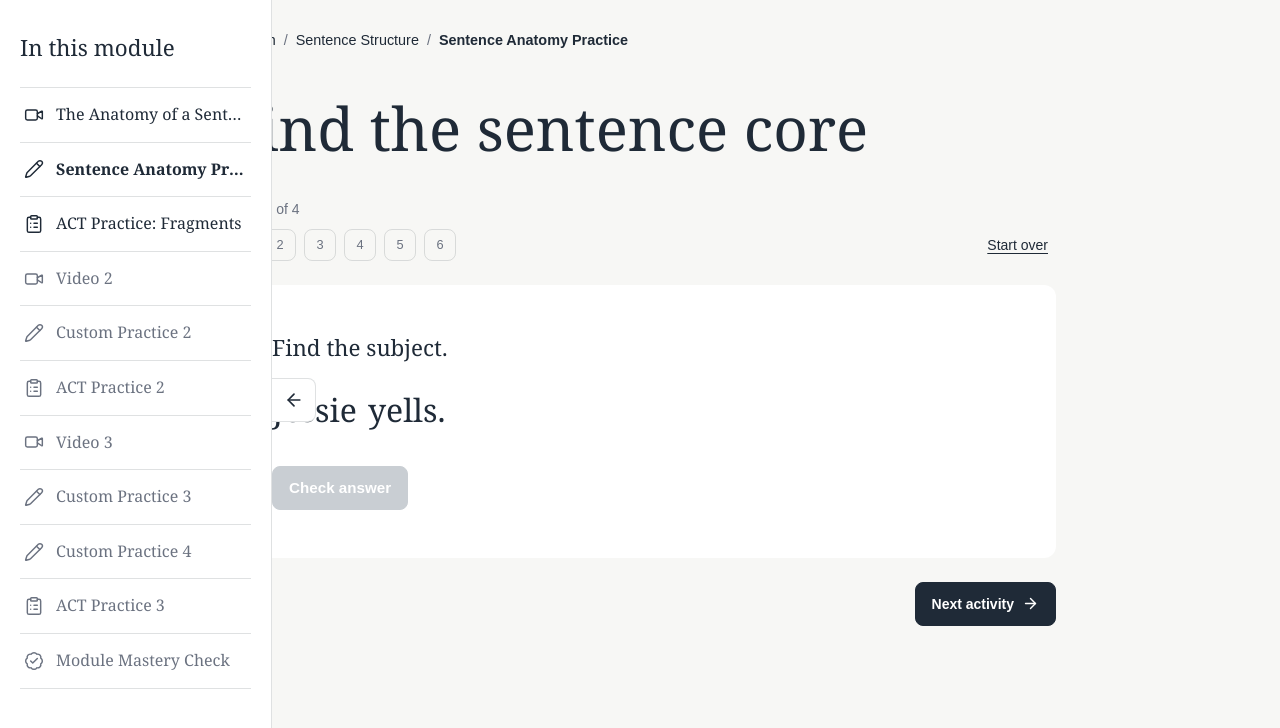
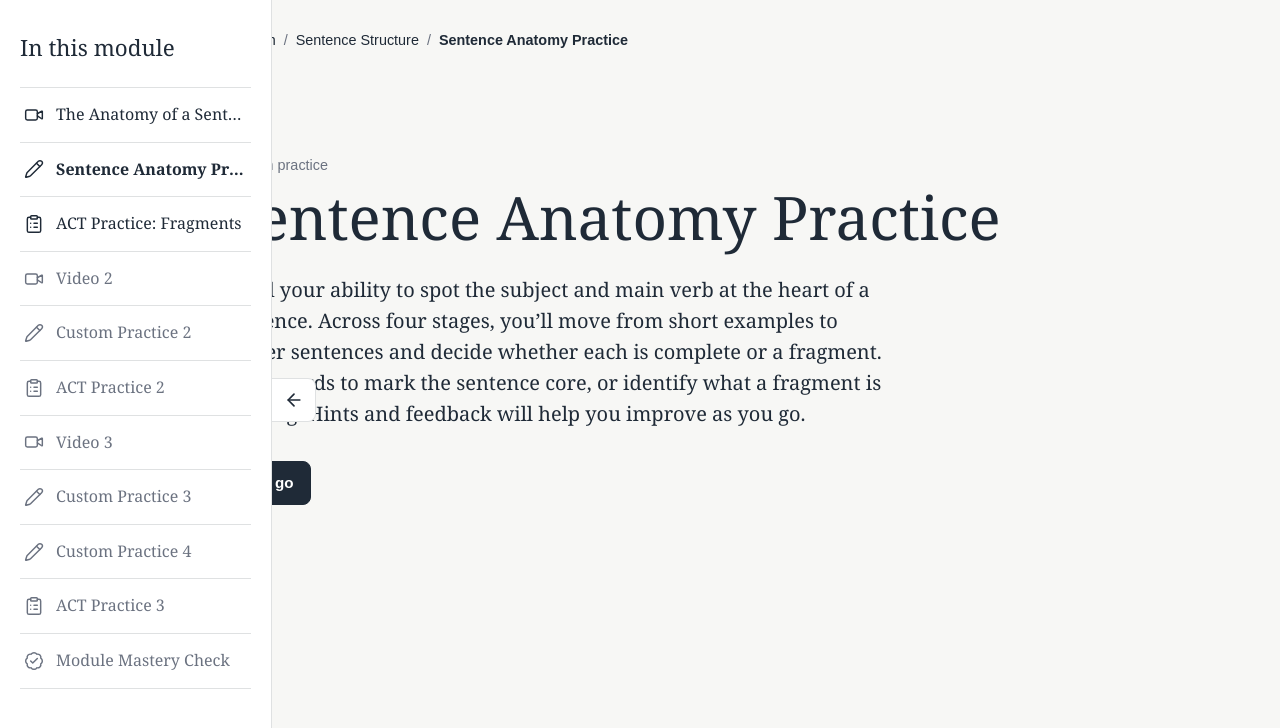
Before and after one commit to matt-mcwilliams/act-software-course, a Next.js app: page /courses/act-english/modules/sentence-structure/activities/eng-ss-anatomy-practice in a window 1280 px wide. Shown: the top 728 px of the page. Built offline with nearby package versions, Linux system fonts and the light colour scheme.

Commit message:
Add sentence practice preview and start screen

```diff
--- a/src/components/sentence-practice.css
+++ b/src/components/sentence-practice.css
@@ -5,6 +5,9 @@
 .practice-eyebrow { margin: 0 0 .75rem; color: var(--color-muted); font-size: .9rem; }
 .practice-header h1 { margin: 0; font-size: clamp(2.25rem, 5vw, 3.75rem); font-weight: 400; line-height: 1.08; }
 .practice-header > p:last-child { margin: 1rem 0 0; color: var(--color-muted); font-size: 1.125rem; line-height: 1.5; }
+.practice-splash { display: flex; flex-direction: column; justify-content: center; min-height: 60svh; padding-block: clamp(2rem, 6vw, 5rem); }
+.practice-splash .practice-header { margin: 0 0 1.5rem; }
+.practice-preview { max-width: 60ch; margin: 0; font-size: 1.25rem; line-height: 1.55; }
 .practice-toolbar { display: flex; justify-content: space-between; align-items: center; gap: 1rem; margin-bottom: 1.5rem; color: var(--color-muted); font-size: .875rem; }
 .practice-toolbar button { border: 0; padding: .5rem; background: none; color: var(--color-ink); font: inherit; text-decoration: underline; text-underline-offset: .2em; cursor: pointer; }
 .practice-steps { display: flex; gap: .5rem; margin: 0; padding: 0; list-style: none; }
--- a/src/components/sentence-practice.tsx
+++ b/src/components/sentence-practice.tsx
@@ -3,7 +3,7 @@
 import Link from "next/link";
 import { ActivityNavigation } from "@/components/activity-navigation";
 import { Undo2 } from "lucide-react";
-import { useEffect, useState, useSyncExternalStore } from "react";
+import { useEffect, useRef, useState, useSyncExternalStore } from "react";
 import { sentenceAnatomyPractice, words } from "@/data/custom-practice";
 import {
   advanceProgress,
@@ -48,7 +48,13 @@ function serverSnapshot() {
 
 export function SentencePractice({ moduleHref, nextActivityHref }: { moduleHref: string; nextActivityHref?: string }) {
   const hydrated = useSyncExternalStore(subscribeToHydration, browserSnapshot, serverSnapshot);
+  const [started, setStarted] = useState(false);
+  const practiceHeading = useRef<HTMLHeadingElement>(null);
   const [progress, setProgress] = useState<PracticeProgress>(() => typeof window === "undefined" ? initialProgress() : tryLoad());
+
+  useEffect(() => {
+    if (started && hydrated) practiceHeading.current?.focus();
+  }, [started, hydrated]);
 
   useEffect(() => {
     if (!hydrated) return;
@@ -59,12 +65,23 @@ export function SentencePractice({ moduleHref, nextActivityHref }: { moduleHref:
     }
   }, [hydrated, progress]);
 
+  if (!started) {
+    return <section className="sentence-practice practice-splash" aria-labelledby="practice-title">
+      <header className="practice-header">
+        <p className="practice-eyebrow">Custom practice</p>
+        <h1 id="practice-title">Sentence Anatomy Practice</h1>
+      </header>
+      <p className="practice-preview">Build your ability to spot the subject and main verb at the heart of a sentence. Across four stages, you’ll move from short examples to longer sentences and decide whether each is complete or a fragment. Click words to mark the sentence core, or identify what a fragment is missing. Hints and feedback will help you improve as you go.</p>
+      <div className="practice-actions"><button type="button" onClick={() => setStarted(true)}>let’s go</button></div>
+    </section>;
+  }
+
   if (!hydrated) return <section className="sentence-practice"><p>Loading practice…</p></section>;
 
   const stage = sentenceAnatomyPractice.stages[progress.stageIndex];
   if (!stage) {
     return <section className="sentence-practice" aria-labelledby="practice-title">
-      <header className="practice-header"><p className="practice-eyebrow">Custom practice</p><h1 id="practice-title">Sentence Anatomy Practice</h1></header>
+      <header className="practice-header"><p className="practice-eyebrow">Custom practice</p><h1 id="practice-title" ref={practiceHeading} tabIndex={-1}>Sentence Anatomy Practice</h1></header>
       <div className="practice-card practice-finish">
         <p className="practice-status">Practice complete</p>
         <h2>You found the sentence core.</h2>
@@ -115,7 +132,7 @@ export function SentencePractice({ moduleHref, nextActivityHref }: { moduleHref:
 
   return <section className="sentence-practice" aria-labelledby="practice-title">
     <header className="practice-header">
-      <h1 id="practice-title">{stage.title}</h1>
+      <h1 id="practice-title" ref={practiceHeading} tabIndex={-1}>{stage.title}</h1>
       {stage.instruction && <p>{stage.instruction}</p>}
     </header>
     <p className="practice-status practice-stage">Stage {progress.stageIndex + 1} of {sentenceAnatomyPractice.stages.length}</p>
```
